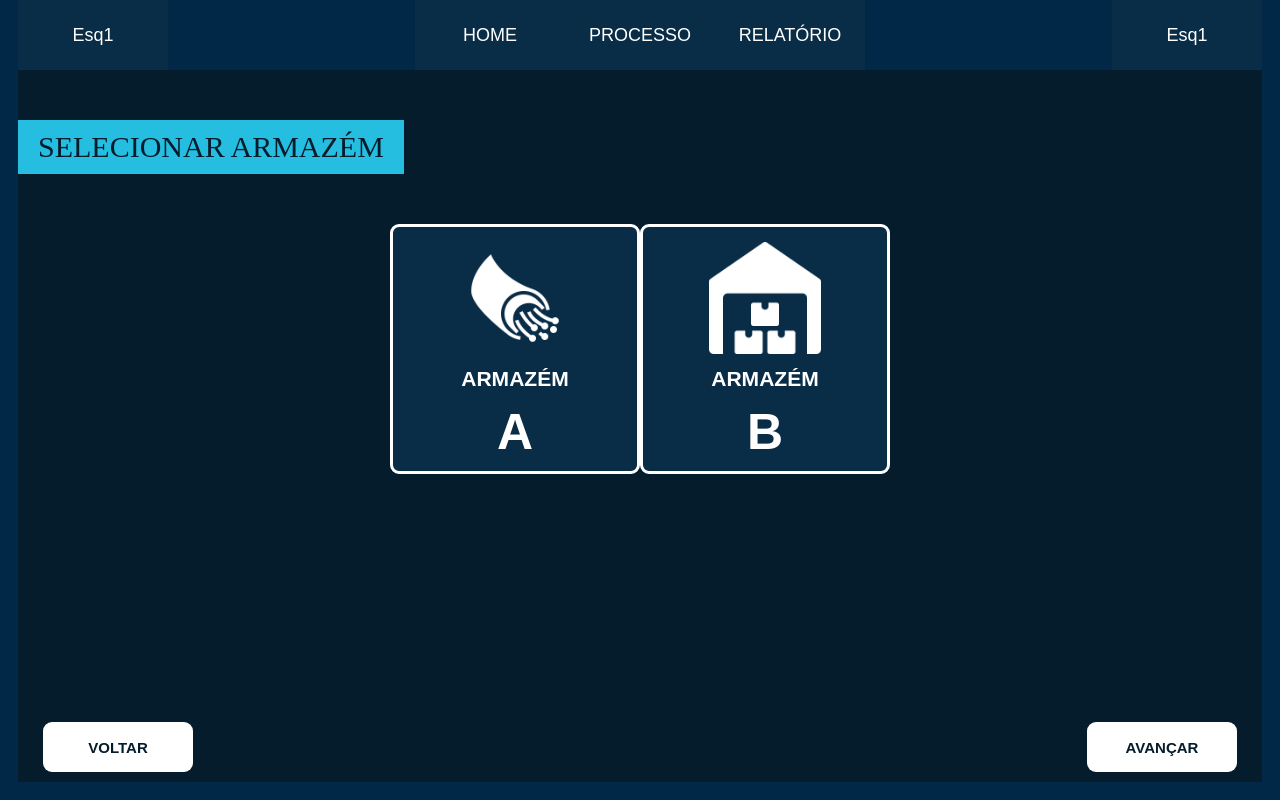
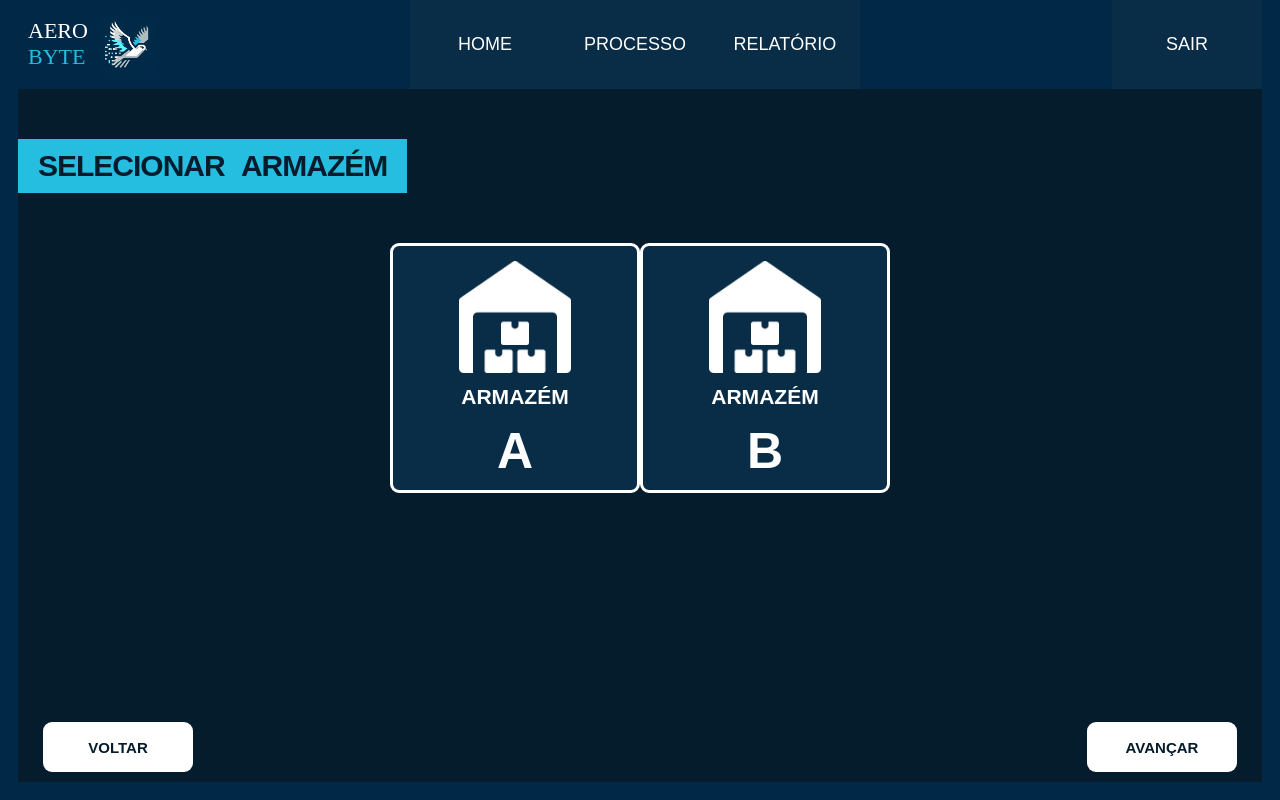
Before and after one commit to L-ucasMoura/JOB-3-Automacao, a React (Create React App) app in the folder front-end-react/: page / in a window 1280 px wide. Built offline with nearby package versions, Linux system fonts and the light colour scheme.

Commit message:
Logo na navBar

```diff
--- a/front-end-react/package.json
+++ b/front-end-react/package.json
@@ -9,6 +9,7 @@
     "@testing-library/user-event": "^13.5.0",
     "react": "^19.1.1",
     "react-dom": "^19.1.1",
+    "react-router-dom": "^7.8.2",
     "react-scripts": "5.0.1",
     "web-vitals": "^2.1.4"
   },
--- a/front-end-react/src/App.jsx
+++ b/front-end-react/src/App.jsx
@@ -5,5 +5,4 @@ function App() {
     <Tela />
   );
 }
-
 export default App;
--- a/front-end-react/src/NavBar.jsx
+++ b/front-end-react/src/NavBar.jsx
@@ -4,7 +4,8 @@ function NavBar(){
     return(
         <nav className="navBar">
             <div className="nav-left">
-                <NavBtn caption="Esq1"/>
+                <h2 className="logo-text">AERO<br></br><span className="byte-name">BYTE</span></h2>
+                <div className="logo-img"><img src="/Aerobyte.jpg" alt="Logo" /></div>
             </div>
 
             <div className="nav-center">
@@ -14,7 +15,7 @@ function NavBar(){
             </div>
 
             <div className="nav-right">
-                <NavBtn caption="Esq1"/>
+                <NavBtn caption="SAIR"/>
             </div>
         </nav>
     );
--- a/front-end-react/src/Tela.jsx
+++ b/front-end-react/src/Tela.jsx
@@ -13,7 +13,7 @@ function Tela(){
             </div>
 
             <div className="content">
-                <MainBtn text="ARMAZÉM" info="A" imgSrc="/wire-white.png"/>
+                <MainBtn text="ARMAZÉM" info="A" imgSrc="/boxes.png"/>
                 <MainBtn text="ARMAZÉM" info="B" imgSrc="/boxes.png"/>
             </div>
 
--- a/front-end-react/src/index.css
+++ b/front-end-react/src/index.css
@@ -1,4 +1,6 @@
 *{box-sizing: border-box;}
+@import url('https://fonts.googleapis.com/css2?family=Droid+Sans:wght@400;700&display=swap');
+
 body{
     margin: 0;
     padding: 0;
@@ -30,6 +32,28 @@ body{
     background-color: var(--border);
     overflow-x: auto;
 }
+.nav-left{
+    display: flex;
+    align-items: center;
+    justify-content: flex-start;
+    gap: 10px;
+    padding-left: 10px;
+}
+.nav-left .logo-text{
+    font: "Fauna One", sans-serif;
+    font-weight: normal;
+    font-size: 22px;
+    color: white;
+}
+.nav-left .logo-text span{
+    color: var(--cyan);
+}
+
+.nav-left .logo-img img{
+    max-height: 60px;
+    height: auto;
+    display: block;
+}
 .nav-btn{
     width: 150px;
     min-height: 100%;
@@ -46,7 +70,10 @@ body{
     font-weight: bold;
 }
 .title{
-    font: Verdana, sans-serif;
+    font-family: 'Droid Sans', sans-serif;
+    font-weight: bold;
+    letter-spacing: -1px;
+    word-spacing: 10px;
     margin: 50px 0;
     font-size: 30px;
     padding: 10px 20px;
```
Also changed, not shown: front-end-react/public/Aerobyte.jpg (added), 1 other file (tests, documents, lock files or other folders).
